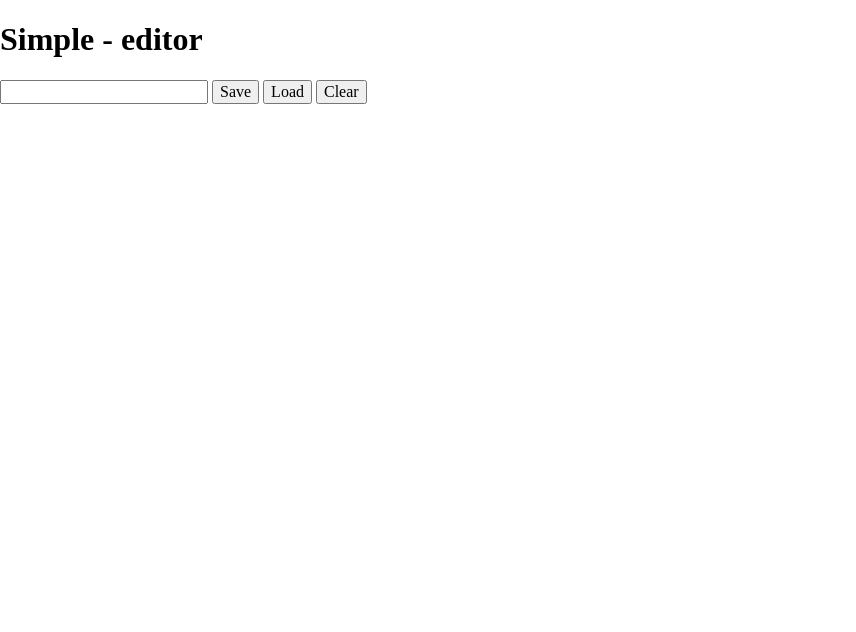
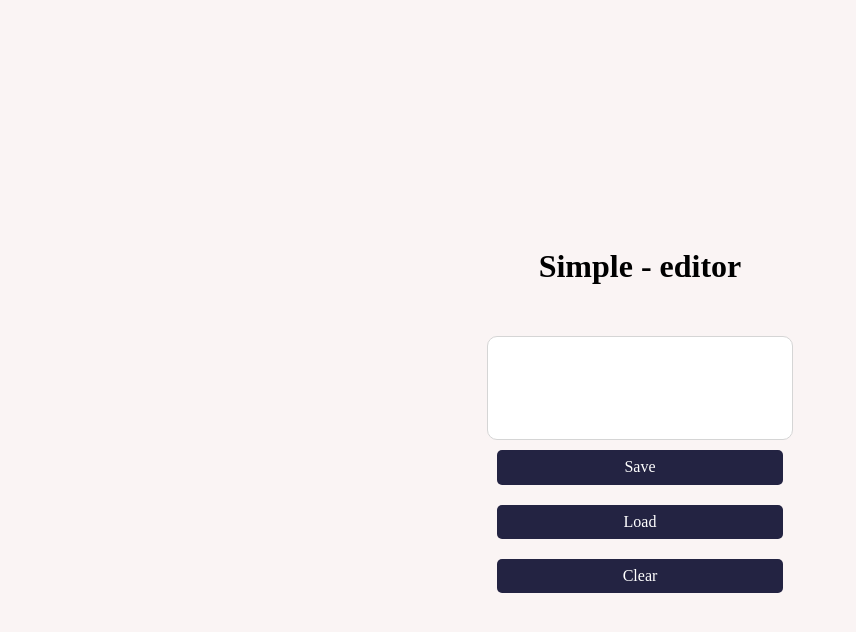
Before and after one commit to Karol-Czyzewski/simple-editor, a website built with webpack: page src/pages/index.html in a window 1280 px wide. Shown: the whole page, without its empty margins (0-856 px from the left). Built offline with nearby package versions, Linux system fonts and the light colour scheme.

Commit message:
Add css styles

```diff
--- a/src/scss/main.scss
+++ b/src/scss/main.scss
@@ -1 +1,37 @@
 @import "~normalize.css";
+
+.body {
+  background-color: #faf4f4;
+  display: flex;
+  height: 100vh;
+  justify-content: center;
+  align-items: center;
+}
+
+.title {
+  display: flex;
+  margin: 30px;
+  justify-content: center;
+  &__content {
+  }
+}
+
+.editor {
+  display: flex;
+  flex-direction: column;
+  &__button {
+    background-color: rgb(35, 35, 66);
+    border: none;
+    border-radius: 5px;
+    color: #ffffff;
+    padding: 8px;
+    margin: 10px;
+  }
+  &__input {
+    border: solid 1px #d5d5d5;
+    border-radius: 10px;
+    font-size: 40px;
+    width: 300px;
+    height: 100px;
+  }
+}
```
